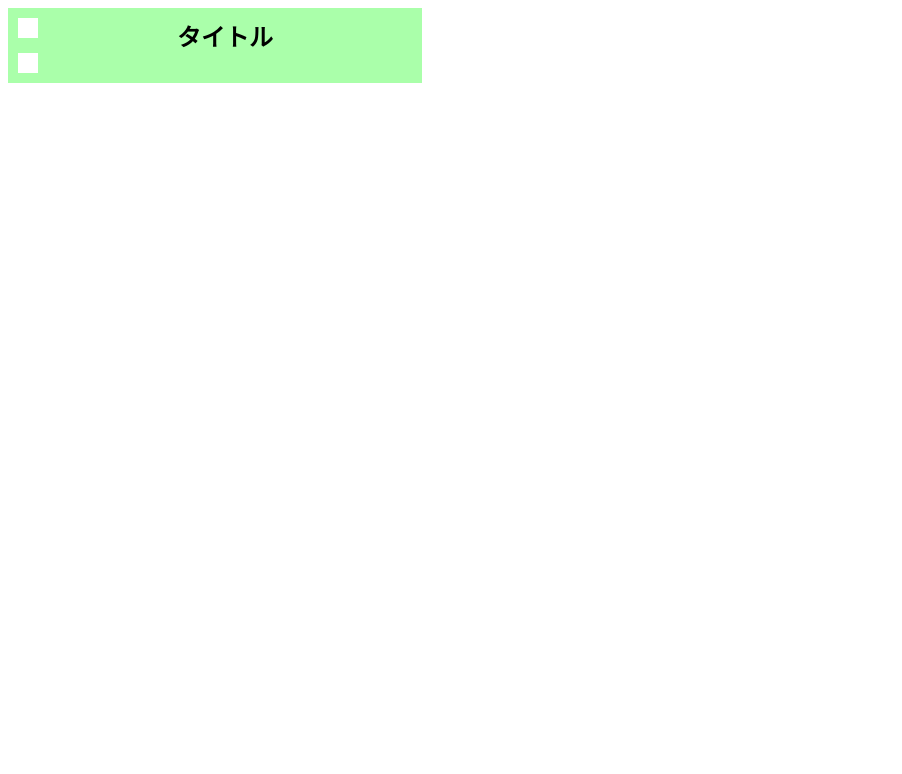
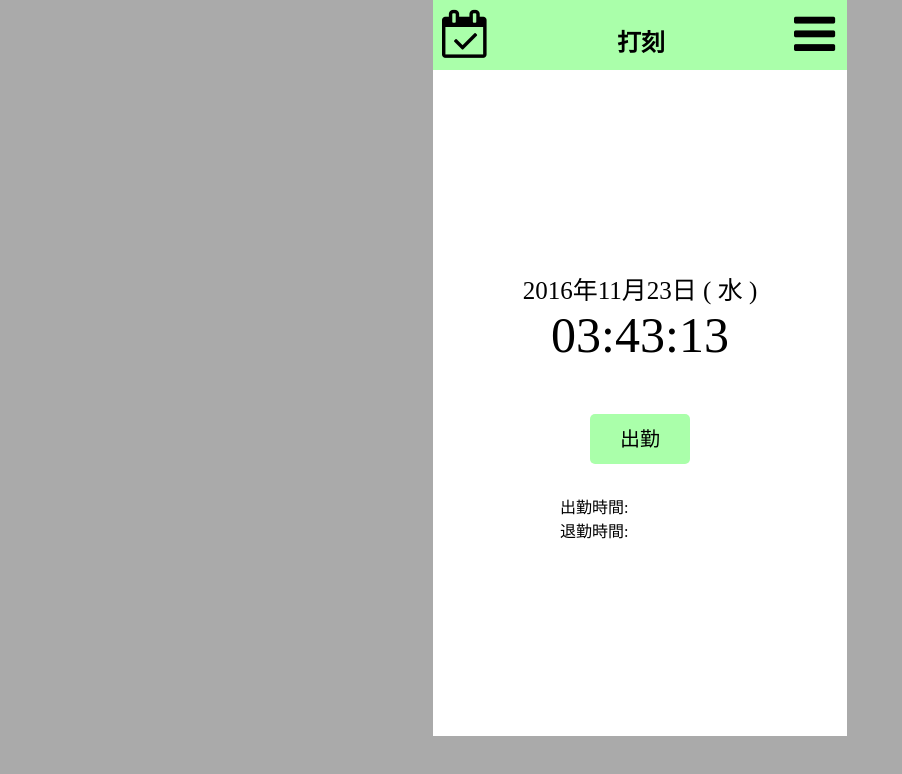
Before and after one commit to ykishi0531/knt_htmlMock, a plain HTML site: page index.html in a window 1280 px wide. Shown: the whole page, without its empty margins (0-902 px from the left). Drawn offline with nearby package versions, Linux system fonts and the light colour scheme.

Commit message:
打刻画面作成(仮)

```diff
--- /dev/null
+++ b/css/base.css
@@ -0,0 +1,117 @@
+html, body, div {
+  margin: 0;
+  padding: 0;
+}
+html {
+  width: auto;
+  height: auto;
+}
+body {
+  width: 414px;
+  height: 736px;
+  padding: 0;
+  font-size: 16px;
+  margin: 0 auto;
+  background: #aaa;
+}
+a {
+  text-decoration: none;
+  color: #888;
+}
+.green {
+  background: #afa;
+}
+.gray {
+  background: #aaa;
+}
+.red {
+  background: #faa;
+}
+div#main_wrapper {
+  height: 100%;
+  width: 100%;
+  background: #fff;
+}
+div#header {
+  margin-top: 0;
+  margin-left: 0;
+  margin-right: 0;
+  height: 50px;
+  padding: 10px 7px 10px 7px;
+  font-size: 24px;
+  overflow: hidden;
+}
+div#header:after {
+  clear: both;
+}
+div.icon {
+  padding-left: 2px;
+  display:inline-block;
+}
+div#app_icon {
+}
+div#title {
+  text-align: center;
+  font-weight: bold;
+  width: 290px;
+  height: 40px;
+  display:inline-block;
+}
+div#drawer {
+  cursor: pointer;
+}
+ul#menu {
+  display: none;
+  list-style-type: none;
+  position:absolute;
+  width: 100px;
+  height: 100px;
+  margin-left: 250px;
+  padding-top: 10px;
+  padding-bottom: 10px;
+  top: 50px;
+  background:#efe;
+}
+ul#menu>li {
+  padding-left: 1em;
+  line-height: 2;
+}
+ul#menu>li:hover {
+  background: #fff;
+}
+ul#menu>li:nth-child(even) {
+}
+div#body_wrapper {
+
+}
+div#date {
+  font-size: 25px;
+  margin: 0 auto;
+  text-align: center;
+  margin-top: 200px;
+}
+div#time_count {
+  font-size: 50px;
+  margin: 0 auto;
+  text-align: center;
+  margin-bottom: 50px;
+}
+div.button {
+  border-radius: 5px;
+  cursor: pointer;
+  margin: 0 auto;
+  text-align: center;
+  font-size: 20px;
+  width: 100px;
+  height: 50px;
+  line-height: 2.5;
+}
+ul.center {
+  width: 200px;
+  margin: 0 auto;
+  margin-top: 30px;
+  list-style-type: none
+}
+span.time {
+  padding-left: 1em;
+}
--- a/index.html
+++ b/index.html
@@ -2,13 +2,49 @@
 <html lang="ja">
   <head>
     <meta charset="utf-8"/>
-    <script src="https://code.jquery.com/jquery-2.2.4.min.js"></script>
+    <link href="https://maxcdn.bootstrapcdn.com/font-awesome/4.7.0/css/font-awesome.min.css" rel="stylesheet" />
+    <link href="./css/base.css" rel="stylesheet" type="text/css" />
+    <script type="text/javascript" src="https://code.jquery.com/jquery-2.2.4.min.js"></script>
+    <script type="text/javascript" src="./js/dakoku.js"></script>
+    <script type="text/javascript" src="./js/menu.js"></script>
   </head>
-  <body style="width: 414px; height: 736px; padding: 0; font-size: 16px;">
-    <div style="background: #aaffaa; margin-top: 0; margin-left: 0; margin-right: 0; padding: 10px; font-size: 24px;">
-      <div id="appIcon" style="background: #FFF; width: 20px; height: 20px; float: left;"></div>
-      <div id="title" style="text-align: center; font-weight: bold;">タイトル</div>
-      <div id="drawer" style="background: #FFF; width: 20px; height: 20px; padding-right; 4px"></div>
+  <body>
+    <div id="main_wrapper">
+      <div id="header" class="green">
+        <div id="app_icon" class="icon"><i class="fa fa-calendar-check-o fa-2x" aria-hidden="true"></i></div>
+        <div id="title">打刻</div>
+        <div id="drawer" class="icon"><i class="fa fa-bars fa-2x" aria-hidden="true"></i></div>
+      </div>
+      <ul id="menu">
+        <li id="top">
+          <a href="./index.html">打刻</a>
+        </li>
+        <li id="calendar">
+          <a href="./calendar.html">カレンダー</a>
+        </li>
+        <li id="setting">
+          <a href="./setting.html">設定</a>
+        </li>
+      </ul>
+      <div id="body_wrapper">
+        <div id="date">
+          ----年--月--日 ( - )
+        </div>
+        <div id="time_count">
+          --:--:--
+        </div>
+        <div id="dakoku" class="button entry green">
+          出勤
+        </div>
+        <ul class="center">
+          <li>
+            出勤時間:<span id="entry" class="time"></span>
+          </li>
+          <li>
+            退勤時間:<span id="done" class="time"></span>
+          </li>
+        </ul>
+      </div>
     </div>
   </body>
-  </html>
+</html>
--- /dev/null
+++ b/js/dakoku.js
@@ -0,0 +1,48 @@
+$(function() {
+  var now,year,mon,day,w,wd,hour,min,sec;
+
+  function getYmd() {
+  	var s = year + "年" + mon + "月" + day + "日 ( " + wd[w] + " )";
+  	return s;
+  }
+  function getTime() {
+    hour = ( '0'  + hour ).slice( -2 );
+    min = ( '0'  + min ).slice( -2 );
+    sec = ( '0'  + sec ).slice( -2 );
+  	var s = hour + ":" + min + ":" + sec;
+  	return s;
+  }
+  $(document).on('click', 'div#dakoku.entry', function() {
+    $('#entry').text(getTime());
+    $(this).text('退勤');
+    $(this)
+      .removeClass('entry')
+      .removeClass('green')
+      .addClass('red')
+      .addClass('done');
+  });
+  $(document).on('click', 'div#dakoku.done',function() {
+    $('#done').text(getTime());
+    $(this)
+      .removeClass('done')
+      .removeClass('red')
+      .addClass('gray');
+  });
+
+  setInterval(function(){
+    now = new Date();
+    year = now.getFullYear();
+    mon = now.getMonth()+1;
+    day = now.getDate();
+    w = now.getDay();
+    wd = ["日", "月", "火", "水", "木", "金", "土"];
+
+    now = new Date();
+    hour = now.getHours();
+    min = now.getMinutes();
+    sec = now.getSeconds();
+
+    $('#date').text(getYmd());
+    $('#time_count').text(getTime());
+  }, 1000);
+});
--- /dev/null
+++ b/js/menu.js
@@ -0,0 +1,10 @@
+$(function() {
+  $('#drawer').click(function() {
+    if( $('#menu').is(':visible')) {
+      $('#menu').hide();
+    }
+    else {
+      $('#menu').show();
+    }
+  });
+});
```
Also changed, not shown: calendar.html (+33 -0 lines), setting.html (+33 -0 lines).
